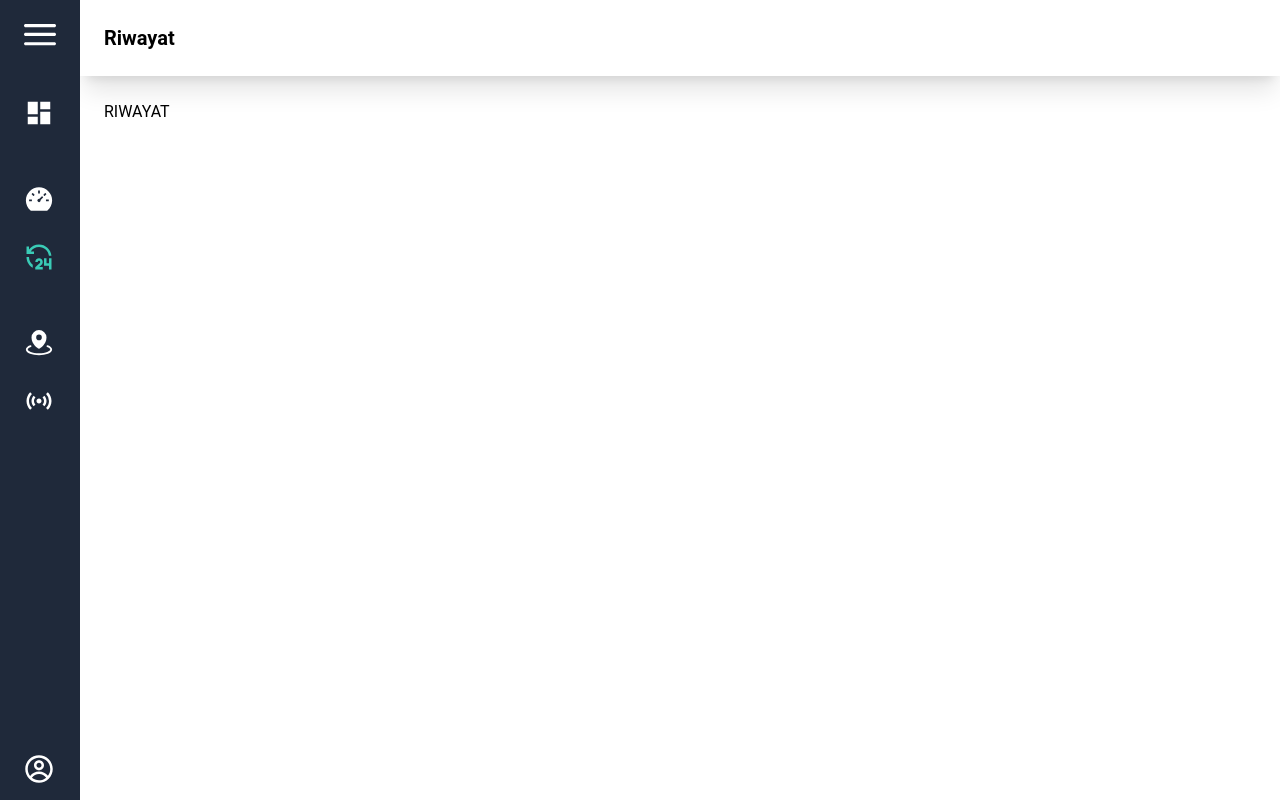
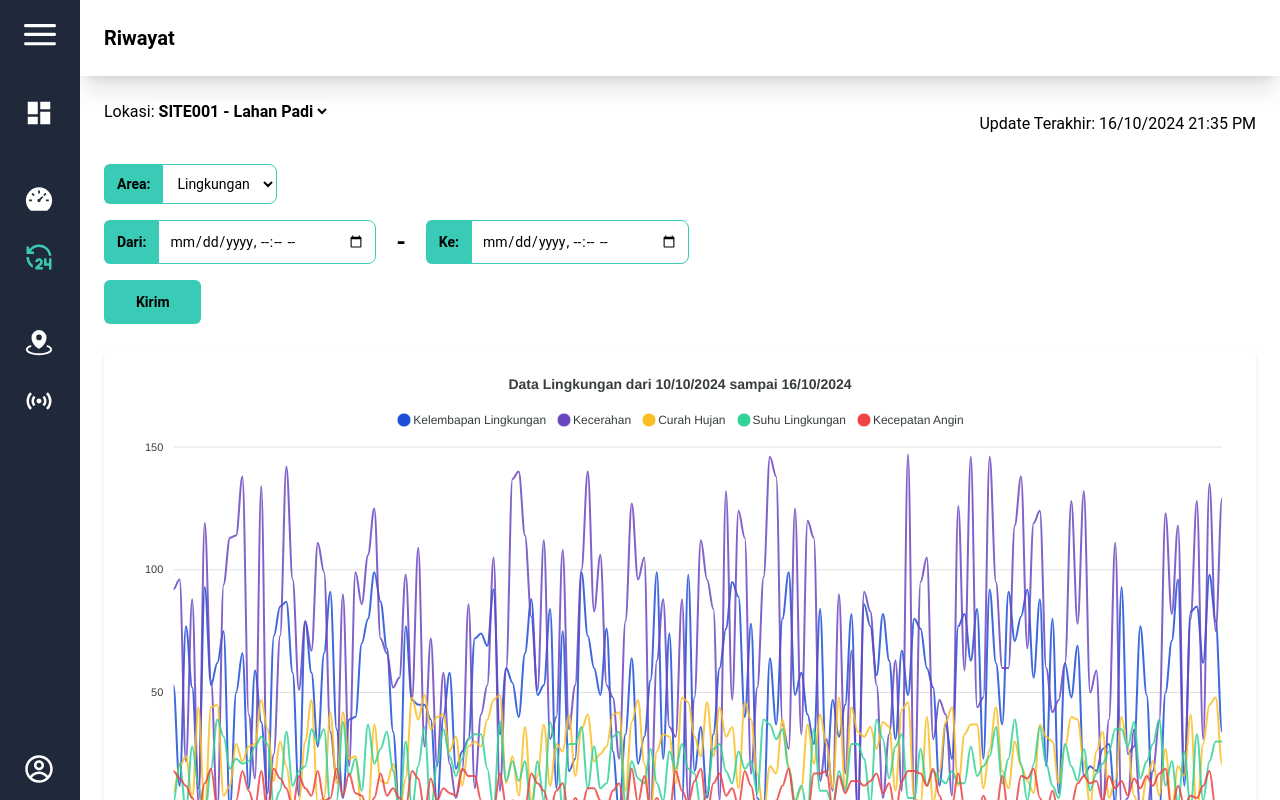
Before and after one commit to shalmanrafli30/agrosmart-system, a Next.js app: page /riwayat in a window 1280 px wide. Shown: the top 800 px of the page. Built offline with nearby package versions, Linux system fonts and the light colour scheme.

Commit message:
add chart to riwayat page

```diff
--- a/src/app/riwayat/page.tsx
+++ b/src/app/riwayat/page.tsx
@@ -1,4 +1,6 @@
 import type { Metadata } from "next";
+import Chart from '../Components/Chart';
+import Site from "../Components/dropdownSite";
 
 export const metadata: Metadata = {
     title: "Riwayat",
@@ -8,7 +10,41 @@ export const metadata: Metadata = {
 export default function page() {
     return (
         <div className="p-6">
-            <h3>RIWAYAT</h3>
+            <div className="flex justify-between items-center w-full mb-4">
+                <Site />
+                <span className="text-right">Update Terakhir: 16/10/2024 21:35 PM</span>
+            </div>
+            <div className="mb-6 text-left">
+                <form className="max-w-fit">
+                    <div className="flex mb-4 w-fit">
+                        <span className="inline-flex items-center px-3 text-sm text-black font-semibold bg-primary border border-e-0 border-primary rounded-s-md">
+                            Area:
+                        </span>
+                        <select name="area" id="area" className="rounded-none rounded-e-lg bg-white border border-primary text-black block flex-1 min-w-0 w-full text-sm p-2.5 focus:ring-transparent">
+                            <option value="Lingkungan">Lingkungan</option>
+                            <option value="Padi">Sensor 1</option>
+                            <option value="Padi">Sensor 2</option>
+                        </select>
+                    </div>
+                    <div className="flex items-center space-x-5 mb-4">
+                        <div className="flex">
+                            <span className="inline-flex items-center px-3 text-sm text-black font-semibold bg-primary border border-e-0 border-primary rounded-s-md">
+                                Dari:
+                            </span>
+                            <input type="datetime-local" name="dari" id="" className="rounded-none rounded-e-lg bg-white border border-primary text-black block flex-1 min-w-0 w-full text-sm p-2.5 focus:ring-transparent"/>
+                        </div>
+                        <span className="font-bold text-2xl">-</span>
+                        <div className="flex">
+                            <span className="inline-flex items-center px-3 text-sm text-black font-semibold bg-primary border border-e-0 border-primary rounded-s-md">
+                                Ke:
+                            </span>
+                            <input type="datetime-local" name="dari" id="" className="rounded-none rounded-e-lg bg-white border border-primary text-black block flex-1 min-w-0 w-full text-sm p-2.5 focus:ring-transparent"/>
+                        </div>
+                    </div>
+                    <input type="submit" value="Kirim" className="bg-primary text-black font-semibold text-sm rounded-md p-3 cursor-pointer hover:bg-secondary w-2/12"/>
+                </form>
+            </div>
+            <Chart />
         </div>
     )
 }
```
